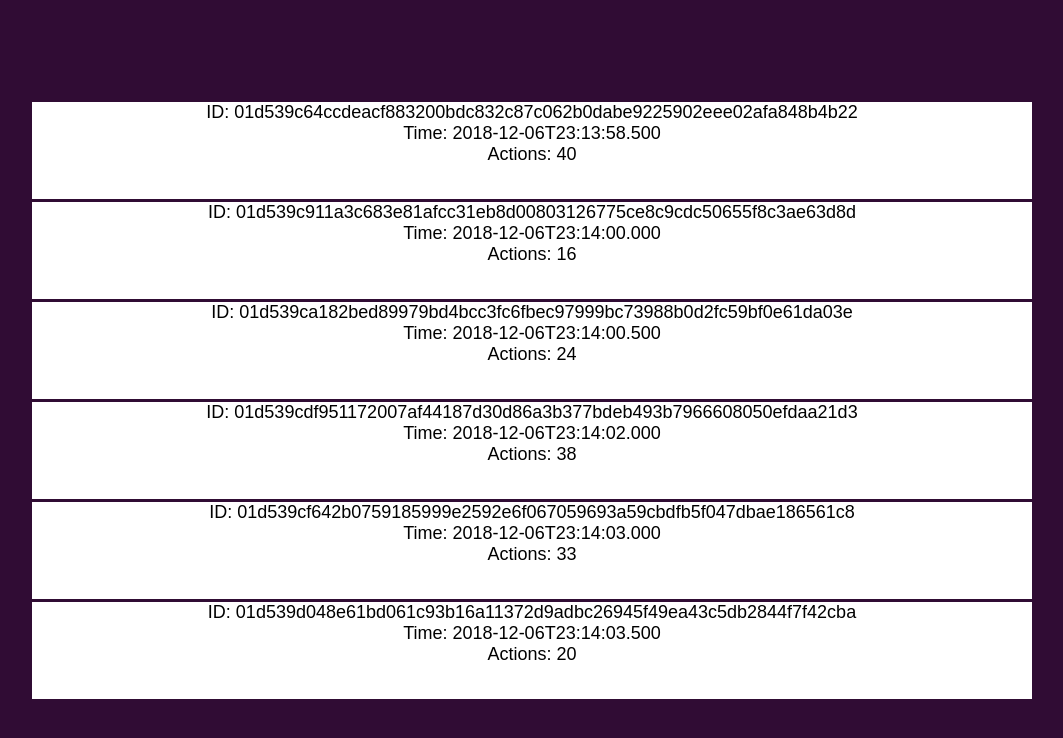
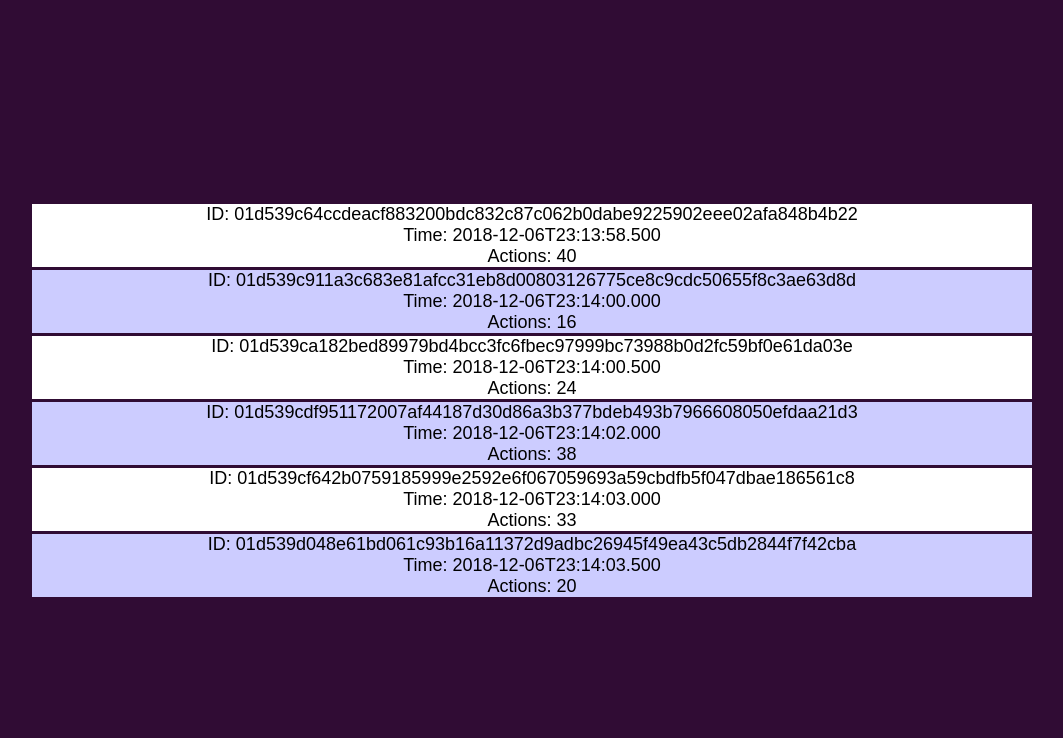
Before and after one commit to travisCarson/block-ten, a React (Create React App) app: page / in a window 1280 px wide. Shown: the top 738 px of the page, without its empty margins (108-1171 px from the left). Built offline with nearby package versions, Linux system fonts and the light colour scheme.

Commit message:
Add more components

```diff
--- a/package.json
+++ b/package.json
@@ -9,6 +9,7 @@
     "eject": "react-scripts eject"
   },
   "dependencies": {
+    "axios": "^0.18.0",
     "react": "^16.6.3",
     "react-dom": "^16.6.3",
     "react-json-view": "^1.19.1",
--- /dev/null
+++ b/src/components/BlockCard/BlockCard.css
@@ -0,0 +1,10 @@
+.block-card {
+  display: relative;
+  justify-content: center;
+  background-color: white;
+  width: 1000px;
+  margin-bottom: 3px;
+}
+.odd {
+  background-color: #ccccff;
+}
--- /dev/null
+++ b/src/components/BlockCard/BlockCard.js
@@ -0,0 +1,15 @@
+import React from "react";
+import "./BlockCard.css";
+
+const BlockCard = props => {
+  return (
+    <div
+      className={`block-card ${props.shading}`}
+      onClick={() => props.handleClick(props.id)}
+    >
+      {props.render(props)}
+    </div>
+  );
+};
+
+export default BlockCard;
--- a/src/components/BlockInfo/BlockInfo.css
+++ b/src/components/BlockInfo/BlockInfo.css
@@ -1,12 +1,4 @@
-.block-info-card {
-  display: relative;
-  justify-content: center;
-  background-color: white;
-  width: 1000px;
-  margin-bottom: 3px;
-}
-
-.block-info-text {
+.block-card {
   font-family: arial;
   color: black;
   font-size: calc(2px + 2vmin);
--- a/src/components/BlockInfo/BlockInfo.js
+++ b/src/components/BlockInfo/BlockInfo.js
@@ -1,38 +1,14 @@
-import React, { Component } from "react";
+import React from "react";
 import "./BlockInfo.css";
 
-class BlockInfo extends Component {
-  constructor(props) {
-    super(props);
-    this.state = {
-      showRaw: null,
-      loading: false
-    };
-    this.handleClick = this.handleClick.bind(this);
-  }
-
-  handleClick(event) {
-    console.log(event.target);
-    this.setState({
-      loading: true
-    });
-  }
-
-  render() {
-    const { id, timestamp, actionCount } = this.props;
-    const { loading } = this.state;
-    console.log(this.props);
+const BlockInfo = ({ id, timestamp, actionCount, handleClick }) => {
   return (
-      <div className="block-info-card" onClick={this.handleClick}>
-        <p className="block-info-text">
+    <div className="block-info-text" id={id}>
       {`ID: ${id}`}
       <br /> {`Time: ${timestamp}`}
       <br /> {`Actions: ${actionCount}`}
-        </p>
-        <p className="raw-block-data">{this.showRaw ? "raw" : ""}</p>)
     </div>
   );
-  }
-}
+};
 
 export default BlockInfo;
--- a/src/components/BlockList/BlockList.js
+++ b/src/components/BlockList/BlockList.js
@@ -1,5 +1,9 @@
 import React, { Component } from "react";
+import axios from "axios";
+import BlockCard from "../BlockCard/BlockCard";
 import BlockInfo from "../BlockInfo/BlockInfo";
+import RawBlockInfo from "../RawBlockInfo/RawBlockInfo";
+import Spinner from "../Spinner/Spinner";
 import dummyBlocks from "../../dummyBlocks";
 
 class BlockList extends Component {
@@ -8,22 +12,79 @@ class BlockList extends Component {
     this.state = {
       blocks: dummyBlocks,
       loading: null,
-      showRaw: null
+      showRaw: null,
+      rawBlocks: new Map()
     };
+    this.handleClick = this.handleClick.bind(this);
   }
+
+  async getRaw(id) {
+    console.log("ID IS", id);
+    const cached = this.state.rawBlocks.has(id);
+    if (cached) {
+      return this.state.rawBlocks.get(id);
+    }
+    let rawBlock = await axios.post("http://localhost:1111/", {
+      id
+    });
+    return rawBlock;
+  }
+
+  async handleClick(id) {
+    this.setState({
+      loading: id
+    });
+    if (this.state.showRaw) {
+      this.setState({
+        loading: null,
+        showRaw: null
+      });
+      return;
+    }
+    this.setState({
+      loading: id
+    });
+    const rawBlock = await this.getRaw(id);
+    this.setState({
+      showRaw: id,
+      rawBlocks: this.state.rawBlocks.set(id, rawBlock)
+    });
+
+    console.log("here now");
+    this.setState({
+      loading: null
+    });
+  }
+
   render() {
-    const { blocks } = this.state;
-    console.log(typeof blocks);
+    const { blocks, loading, showRaw, rawBlocks } = this.state;
+    let willRender;
     return (
       <div>
-        {blocks.map(block => {
-          console.log(block);
+        {blocks.map((block, index) => {
+          // console.log("IN MAP", block);
+          const { id, timestamp, actionCount } = block;
+          if (loading === id) {
+            console.log("LOADING LOADING", id);
+            willRender = () => <Spinner id={id} />;
+          } else if (showRaw === id) {
+            // console.log("HERES THE STATE", rawBlock);
+            willRender = () => <RawBlockInfo rawData={rawBlocks.get(id)} />;
+          } else {
+            willRender = props => <BlockInfo {...props} />;
+          }
+          const rowShading = index % 2 === 0 ? "even" : "odd";
           return (
-            <BlockInfo
-              key={block.id}
-              id={block.id}
-              timestamp={block.timestamp}
-              actionCount={block.actionCount}
+            <BlockCard
+              key={id}
+              // probably should get rid of id here
+              id={id}
+              timestamp={timestamp}
+              actionCount={actionCount}
+              handleClick={this.handleClick}
+              render={willRender}
+              shading={rowShading}
+              {...block}
             />
           );
         })}
--- a/src/components/RawBlock/RawBlock.js
+++ b/src/components/RawBlockInfo/RawBlockInfo.js
@@ -2,12 +2,12 @@ import React from "react";
 import ReactJson from "react-json-view";
 import "./RawBlock.css";
 
-const RawBlock = props => (
+const RawBlock = ({ rawData }) => (
   <div className="raw-block-data">
     <ReactJson
       className="raw-block-json"
       style={{ "word-wrap": "break-word" }}
-      src={props.rawBlock}
+      src={rawData}
     />
   </div>
 );
--- a/src/components/Spinner/Spinner.css
+++ b/src/components/Spinner/Spinner.css
@@ -1,58 +1,39 @@
 p {
   margin: 0;
+  color: black;
 }
-.lds-ellipsis {
-  display: inline-block;
-  position: relative;
-  width: 64px;
-  height: 64px;
+.how-to-collapse {
+  font-size: 20px;
 }
-.lds-ellipsis div {
-  position: absolute;
-  top: 27px;
-  width: 11px;
-  height: 11px;
-  border-radius: 50%;
-  background: #fff;
-  animation-timing-function: cubic-bezier(0, 1, 1, 0);
+.spinner {
+  width: 40px;
+  height: 40px;
+  margin: 0 auto;
+  background-color: #333;
+
+  border-radius: 100%;
+  -webkit-animation: sk-scaleout 1s infinite ease-in-out;
+  animation: sk-scaleout 1s infinite ease-in-out;
 }
-.lds-ellipsis div:nth-child(1) {
-  left: 6px;
-  animation: lds-ellipsis1 0.6s infinite;
+
+@-webkit-keyframes sk-scaleout {
+  0% {
+    -webkit-transform: scale(0);
+  }
+  100% {
+    -webkit-transform: scale(1);
+    opacity: 0;
+  }
 }
-.lds-ellipsis div:nth-child(2) {
-  left: 6px;
-  animation: lds-ellipsis2 0.6s infinite;
-}
-.lds-ellipsis div:nth-child(3) {
-  left: 26px;
-  animation: lds-ellipsis2 0.6s infinite;
-}
-.lds-ellipsis div:nth-child(4) {
-  left: 45px;
-  animation: lds-ellipsis3 0.6s infinite;
-}
-@keyframes lds-ellipsis1 {
+
+@keyframes sk-scaleout {
   0% {
+    -webkit-transform: scale(0);
     transform: scale(0);
   }
   100% {
+    -webkit-transform: scale(1);
     transform: scale(1);
+    opacity: 0;
   }
 }
-@keyframes lds-ellipsis3 {
-  0% {
-    transform: scale(1);
-  }
-  100% {
-    transform: scale(0);
-  }
-}
-@keyframes lds-ellipsis2 {
-  0% {
-    transform: translate(0, 0);
-  }
-  100% {
-    transform: translate(19px, 0);
-  }
-}
--- a/src/components/Spinner/Spinner.js
+++ b/src/components/Spinner/Spinner.js
@@ -1,19 +1,17 @@
 import React from "react";
 import "./Spinner.css";
 
-const Spinner = props => (
+const Spinner = props => {
+  return (
     <>
       <p>
         Loading raw block data for block ID: <br />
         {props.id}
       </p>
-    <div className="lds-ellipsis">
-      <div />
-      <div />
-      <div />
-      <div />
-    </div>
+      <div className="spinner" />
+      <p className="how-to-collapse">Click anywhere in this box to collapse</p>
     </>
   );
+};
 
 export default Spinner;
```
Also changed, not shown: src/components/App/App.js (+5 -9 lines), .eslintrc.json, src/components/RawBlockInfo/RawBlock.css (renamed from src/components/RawBlock/RawBlock.css), 1 other file (tests, documents, lock files or other folders). Lines whose indentation alone changed are shown as unchanged.
